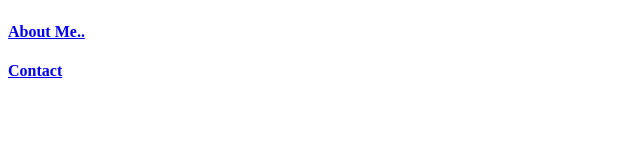
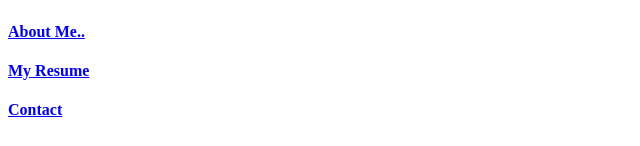
Before and after one commit to prs-sharma9/html-portfolio, a plain HTML site: page index.html in a window 1280 px wide. Shown: the part 654-800 px from the top of the page, without its empty margins (0-640 px from the left). Drawn offline with Linux system fonts and the light colour scheme.

Commit message:
Adding link to resume on main page

```diff
--- a/index.html
+++ b/index.html
@@ -26,20 +26,8 @@
 
     <p>
         <a href="./public/about.html"><h4>About Me..</h4></a>
+        <a href="./WebResume/src/myResume.html"><h4>My Resume</h4></a>
         <a href="./public/contact.html"><h4>Contact</h4></a>
     </p>
 </body>
 </html>
-<!-- TODO 2: Add Your previous projects' HTML into the public folder -->
-
-<!-- TODO 3: Take screenshots of your project previews and add the images to the images folder -->
-
-<!-- TODO 4: Add titles/subtitles etc. -->
-
-<!-- TODO 5: Add a link to the project pages -->
-
-<!-- TODO 6: Add images to show the project previews
-HINT for TODO 6: You can use the height attribute set to 200 to make the image smaller:
-https://developer.mozilla.org/en-US/docs/Web/HTML/Element/img#attr-height -->
-
-<!-- TODO 7: Add the Contact Me and About Me page links -->
```
